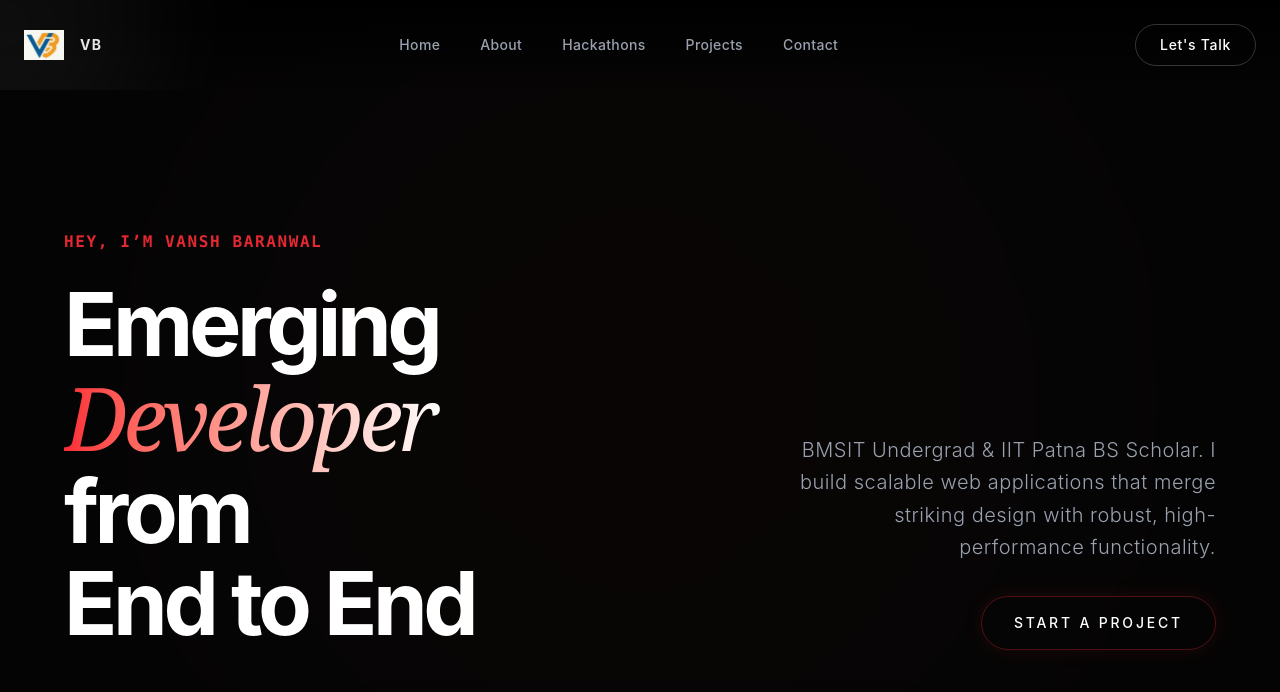
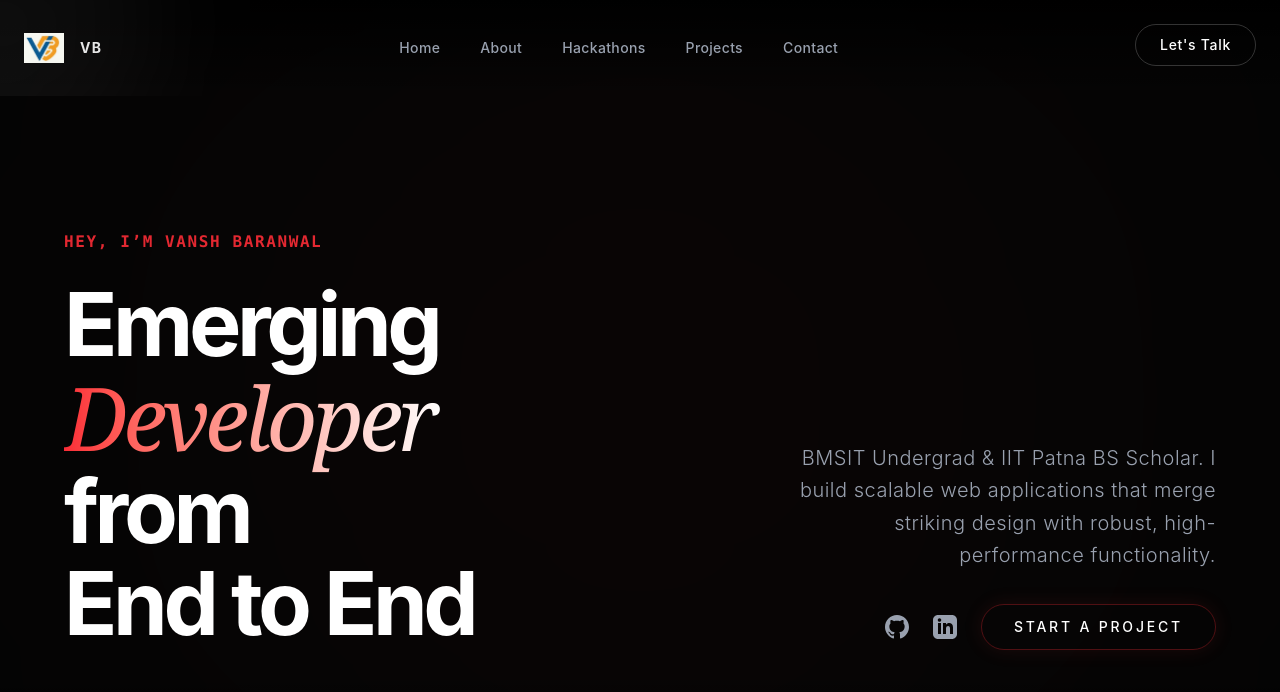
Before and after one commit to Vansh-Baranwal/portfolio-site, a React (Vite) app: page / in a window 1280 px wide. Shown: the top 692 px of the page. Built offline with nearby package versions, Linux system fonts and the light colour scheme.

Commit message:
Update Navbar

```diff
--- a/src/components/Hero.jsx
+++ b/src/components/Hero.jsx
@@ -65,9 +65,21 @@
               BMSIT Undergrad & IIT Patna BS Scholar. I build scalable web applications that merge striking design with robust, high-performance functionality.
             </p>
 
-            <a href="#contact" className="px-8 py-4 rounded-full border border-red-500/30 text-white text-sm tracking-[0.2em] uppercase font-medium hover:bg-red-500 hover:border-red-500 transition-all duration-500 shadow-[0_0_20px_rgba(239,68,68,0.1)] hover:shadow-[0_0_30px_rgba(239,68,68,0.4)] inline-block">
-              Start a Project
-            </a>
+            <div className="flex items-center gap-6">
+              <a href="https://github.com/Vansh-Baranwal" target="_blank" rel="noreferrer" className="text-gray-400 hover:text-white transition-colors">
+                <svg width="24" height="24" viewBox="0 0 24 24" fill="currentColor">
+                  <path d="M12 0c-6.626 0-12 5.373-12 12 0 5.302 3.438 9.8 8.207 11.387.599.111.793-.261.793-.577v-2.234c-3.338.726-4.033-1.416-4.033-1.416-.546-1.387-1.333-1.756-1.333-1.756-1.089-.745.083-.729.083-.729 1.205.084 1.839 1.237 1.839 1.237 1.07 1.834 2.807 1.304 3.492.997.107-.775.418-1.305.762-1.604-2.665-.305-5.467-1.334-5.467-5.931 0-1.311.469-2.381 1.236-3.221-.124-.303-.535-1.524.117-3.176 0 0 1.008-.322 3.301 1.23.957-.266 1.983-.399 3.003-.404 1.02.005 2.047.138 3.006.404 2.291-1.552 3.297-1.23 3.297-1.23.653 1.653.242 2.874.118 3.176.77.84 1.235 1.911 1.235 3.221 0 4.609-2.807 5.624-5.479 5.921.43.372.823 1.102.823 2.222v3.293c0 .319.192.694.801.576 4.765-1.589 8.199-6.086 8.199-11.386 0-6.627-5.373-12-12-12z"/>
+                </svg>
+              </a>
+              <a href="https://www.linkedin.com/in/vansh-baranwal21/" target="_blank" rel="noreferrer" className="text-gray-400 hover:text-blue-400 transition-colors">
+                <svg width="24" height="24" viewBox="0 0 24 24" fill="currentColor">
+                  <path d="M19 0h-14c-2.761 0-5 2.239-5 5v14c0 2.761 2.239 5 5 5h14c2.762 0 5-2.239 5-5v-14c0-2.761-2.238-5-5-5zm-11 19h-3v-11h3v11zm-1.5-12.268c-.966 0-1.75-.79-1.75-1.764s.784-1.764 1.75-1.764 1.75.79 1.75 1.764-.783 1.764-1.75 1.764zm13.5 12.268h-3v-5.604c0-3.368-4-3.113-4 0v5.604h-3v-11h3v1.765c1.396-2.586 7-2.777 7 2.476v6.759z"/>
+                </svg>
+              </a>
+              <a href="#contact" className="px-8 py-3 rounded-full border border-red-500/30 text-white text-sm tracking-[0.2em] uppercase font-medium hover:bg-red-500 hover:border-red-500 transition-all duration-500 shadow-[0_0_20px_rgba(239,68,68,0.1)] hover:shadow-[0_0_30px_rgba(239,68,68,0.4)] inline-block">
+                Start a Project
+              </a>
+            </div>
           </div>
 
         </div>
--- a/src/components/Navbar.jsx
+++ b/src/components/Navbar.jsx
@@ -129,14 +129,15 @@
 
           {/* CTA Button */}
           <div className="hidden md:block">
-            <button
+            <a
+              href="#contact"
               ref={el => linksRef.current[NAV_LINKS.length] = el} // animate with the links
-              className="relative px-6 py-2.5 rounded-full overflow-hidden group bg-transparent border border-white/20 text-white text-sm font-medium tracking-wider hover:border-white/60 transition-colors duration-300"
+              className="inline-block relative px-6 py-2.5 rounded-full overflow-hidden group bg-transparent border border-white/20 text-white text-sm font-medium tracking-wider hover:border-white/60 transition-colors duration-300"
             >
               <span className="relative z-10 group-hover:text-black transition-colors duration-300">Let's Talk</span>
               {/* Button Inner Fill Effect */}
               <div className="absolute inset-0 h-full w-full bg-white scale-x-0 origin-left group-hover:scale-x-100 transition-transform duration-500 ease-[cubic-bezier(0.19,1,0.22,1)]" />
-            </button>
+            </a>
           </div>
 
           {/* Mobile Hamburger Toggle */}
@@ -173,13 +174,14 @@
             </a>
           ))}
 
-          <button
+          <a
+            href="#contact"
             ref={el => mobileLinksRef.current[NAV_LINKS.length] = el}
             onClick={() => setIsMobileMenuOpen(false)}
-            className="mt-8 px-8 py-3 rounded-full border border-white text-white tracking-widest hover:bg-white hover:text-black transition-all duration-300"
+            className="inline-block mt-8 px-8 py-3 rounded-full border border-white text-white tracking-widest hover:bg-white hover:text-black transition-all duration-300"
           >
             Hire Me
-          </button>
+          </a>
         </div>
       </div>
     </>
```
